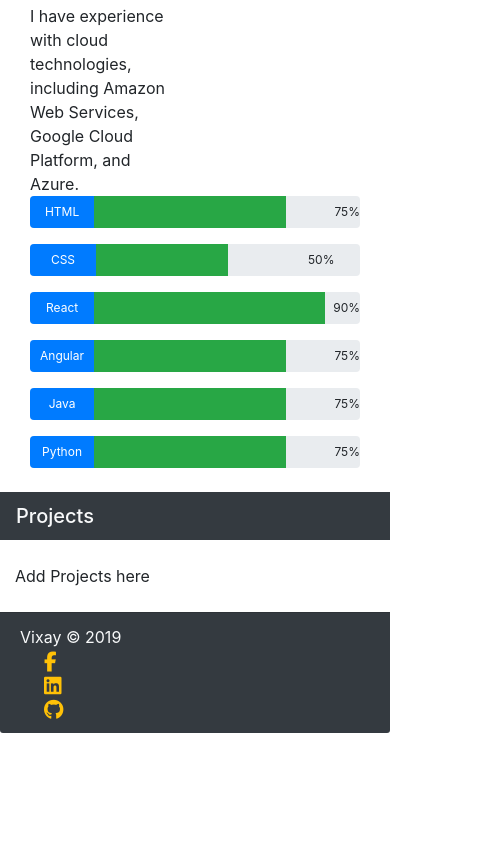
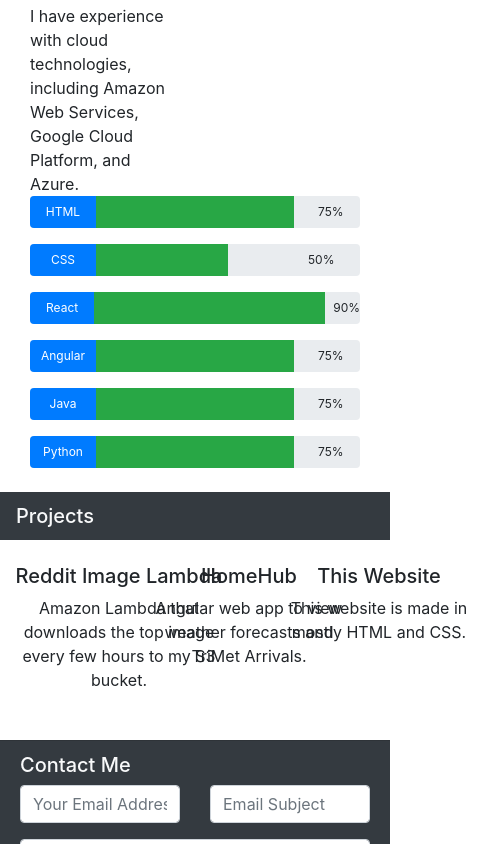
Before and after one commit to vixayt/vixayt.github.io, a plain HTML site: page index.html in a window 390 px wide. Shown: the part 1156-2000 px from the top of the page, 483 px wide, since content can reach past the window. Before the commit the page ends 1889 px from the top, so only its background shows below. Drawn offline with nearby package versions, Linux system fonts and the light colour scheme.

Commit message:
added project section and contact me form.  mobile css would be next, followed by a working form

```diff
--- a/index.css
+++ b/index.css
@@ -3,3 +3,52 @@ a:hover,
 a:focus {
   text-decoration: none;
 }
+.jumbotron-student {
+  animation: moveInRight 1s ease-out;
+}
+
+.jumbotron-work {
+  animation: moveInRight 1.5s ease 1;
+}
+
+@keyframes moveInRight {
+  /* start */
+  0% {
+    opacity: 0;
+    transform: translateX(10rem);
+  }
+  /* end */
+  100% {
+    opacity: 1;
+    transform: translate(0);
+  }
+}
+
+.card-flip {
+  width: 13rem;
+  height: 8rem;
+  perspective: 1000;
+}
+.card-flip-inner {
+  position: relative;
+  width: 100%;
+  height: 100%;
+  text-align: center;
+  transition: transform 0.8s;
+  transform-style: preserve-3d;
+}
+.card-flip:hover .card-flip-inner {
+  transform: rotateY(180deg);
+}
+.card-front,
+.card-back {
+  position: absolute;
+  width: 100%;
+  height: 100%;
+  backface-visibility: hidden;
+  transform: rotateX(0deg);
+}
+
+.card-back {
+  transform: rotateY(180deg);
+}
--- a/index.html
+++ b/index.html
@@ -44,7 +44,7 @@
         <div class="container">
           <div class="row">
             <div class="col-sm">
-              <img src="img/Vixay.JPG" alt="Picture of Ted" />
+              <img src="img/Vixay.JPG" alt="Picture of Ted" class="rounded"/>
             </div>
             <div class="col-sm">
               <h1 class="text-light mb-2">Theodore Vixay</h1>
@@ -52,9 +52,9 @@
                 style="height: 10rem;"
                 class="text-left pt-4 font-weight-normal"
               >
-                <div class="text-light mb-2">Student</div>
+                <div class="text-light mb-2 jumbotron-student">Student</div>
                   <!-- Make button?-->
-                <div class="text-light">
+                <div class="text-light jumbotron-work">
                   Site Reliability Engineer
                 </div><!-- Make button?-->
               </h3>
@@ -93,7 +93,7 @@
                 </div>
               <div class="tab-pane container fade" id="education">
                 <div class="mt-2">
-                  I am currently a graduate student at Portland State University,
+                  I am a current graduate student at Portland State University,
                   studying Computer Science.  </br></br>
                   I currently have a Bachelor's of Science in
                   Public Health: Health Promotion and Health Behavior
@@ -113,7 +113,7 @@
                 style="width: 60%;"
               ></div>
               <div
-                class="flex-column d-flex justify-content-center text-center pl-5"
+                class="flex-column d-flex justify-content-center text-center pl-4"
               >
                 75%
               </div>
@@ -159,7 +159,7 @@
                 style="width: 60%;"
               ></div>
               <div
-                class="flex-column d-flex justify-content-center text-center pl-5"
+                class="flex-column d-flex justify-content-center text-center pl-4"
               >
                 75%
               </div>
@@ -174,7 +174,7 @@
                 style="width: 60%;"
               ></div>
               <div
-                class="flex-column d-flex justify-content-center text-center pl-5"
+                class="flex-column d-flex justify-content-center text-center pl-4"
               >
                 75%
               </div>
@@ -189,7 +189,7 @@
                 style="width: 60%;"
               ></div>
               <div
-                class="flex-column d-flex justify-content-center text-center pl-5"
+                class="flex-column d-flex justify-content-center text-center pl-4"
               >
                 75%
               </div>
@@ -199,15 +199,98 @@
       </div>
     </section>
     <section>
-      <h5 class="text-light mt-4 pl-3 bg-dark" style="line-height: 3rem;" id="About">
+      <h5 class="text-light mt-4 pl-3 bg-dark" style="line-height: 3rem;" id="Projects">
         Projects
       </h5>
       <div class="container mt-4">
-        Add Projects here
+        <div class="row">
+          <div class="col-4">
+            <div class="card-flip">
+              <div class="card-flip-inner">
+                <div class="card-front text-center">
+                  <h5 class="text-center">
+                    Reddit Image Lambda
+                  </h5>
+                  Amazon Lambda that downloads the top image every few hours to my S3 bucket. </br>
+                </div>
+                <div class="card-back">
+                  <a href="https://github.com/vixayt/topredditimage" target="_blank">
+                    <i class="fab fa-github fa-2x mt-2"></i>
+                  </a>
+                </div>
+              </div>
+            </div>
+          </div>
+          <div class="col-4">
+            <div class="card-flip">
+              <div class="card-flip-inner">
+                <div class="card-front">
+                  <h5 class="text-center">
+                    HomeHub
+                  </h5>
+                  Angular web app to view weather forecasts and TriMet Arrivals. </br>
+                </div>
+                <div class="card-back">
+                  <a href="https://github.com/vixayt/HomeHub2" target="_blank">
+                    <i class="fab fa-github fa-2x mt-2"></i>
+                  </a>
+                </div>
+              </div>
+            </div>
+          </div>
+          <div class="col-4">
+            <div class="card-flip">
+              <div class="card-flip-inner">
+                <div class="card-front">
+                  <h5 class="text-center">
+                    This Website
+                  </h5>
+                  This website is made in mostly HTML and CSS.
+                </div>
+                <div class="card-back">
+                  <a href="https://github.com/vixayt/vixayt.github.io" target="_blank">
+                    <i class="fab fa-github fa-2x mt-2"></i>
+                  </a>
+                </div>
+              </div>
+            </div>
+          </div>
+        </div>
+        </br>
       </div>
     </section>
-    <section>
-      <div class="mt-4 card-footer bg-dark">
+    <section class="mt-4 card-footer bg-dark text-light">
+      <h5 class="Contact" id="Contact">
+        Contact Me
+      </h5>
+      <div class="contact-me">
+        <form id="contact-me-form" onsubmit="myFunction(); return false">
+          <div class="row">
+            <div class="col-6">
+              <div class="form-group">
+                <input class="form-control" type="email" name="email" id="email" placeholder="Your Email Address" />
+              </div>
+            </div>
+            <div class="col-6">
+              <div class="form-group">
+                <input class="form-control" name="subject" id="email" placeholder="Email Subject" />
+              </div>
+            </div>
+            <div class="col">
+              <div class="form-group">
+                <textarea class="form-control" name="message" id="message" placeholder="Message" style="resize: none;"></textarea>
+              </div>
+            </div>
+          </div>
+          <button type="submit" class="btn btn-primary mb-2">Send Email</button>
+        </form>
+        <script>
+          function myFunction() {
+            document.getElementById('contact-me-form').reset()
+          }
+        </script>
+      </div>
+      <div>
         <div class="text-light">
           Vixay &copy;
           <script>
```
Also changed, not shown: 1 other file. Lines whose indentation alone changed are shown as unchanged.
